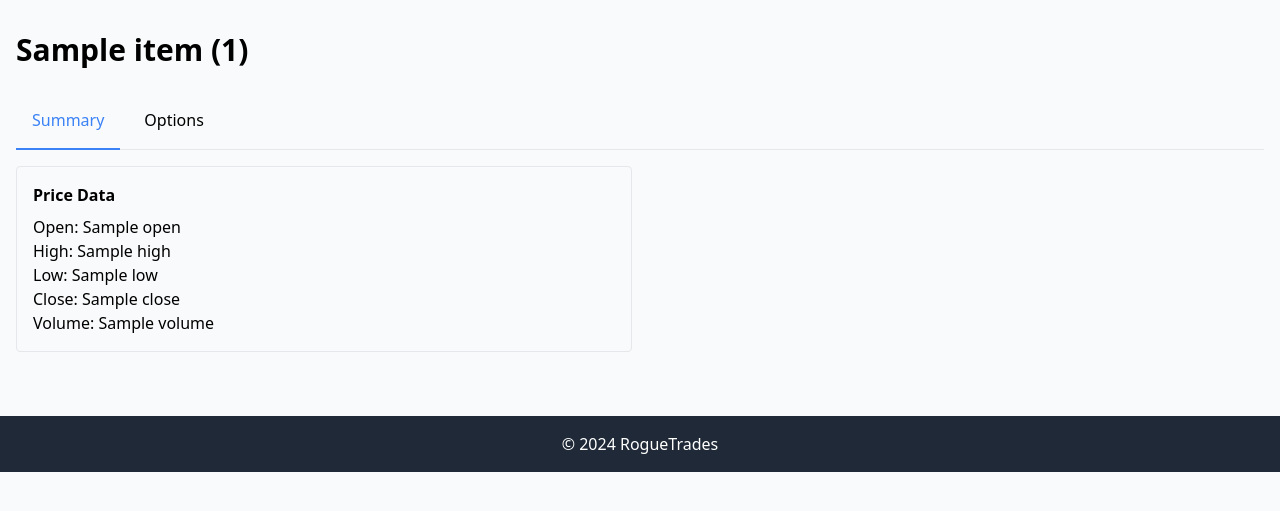
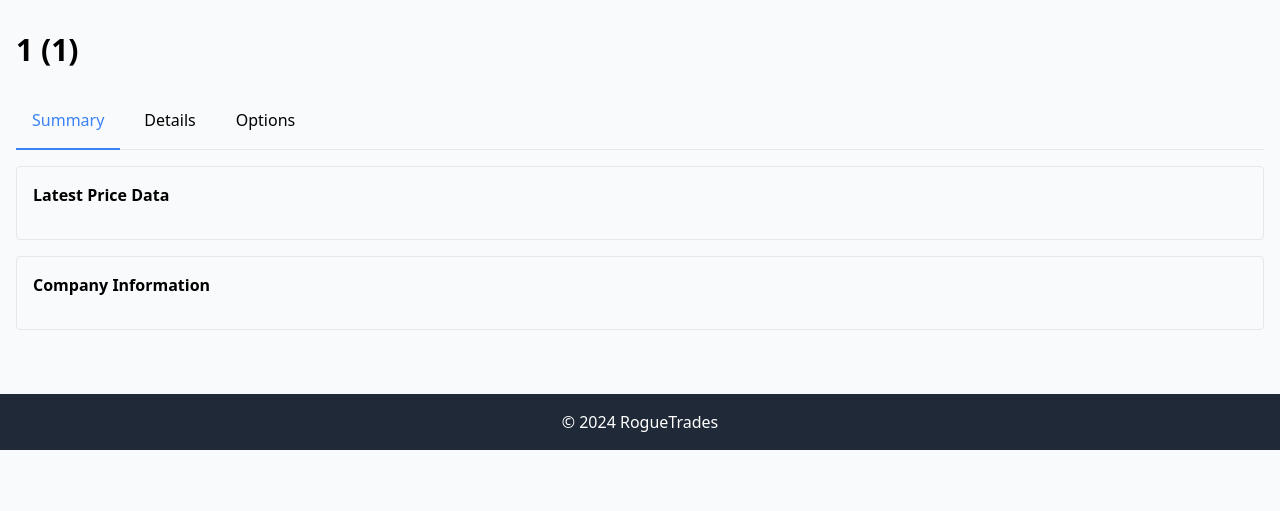
Before and after one commit to et2reid/RogueTrades, a Django app: page /stock/1/ in a window 1280 px wide. Shown: the part 60-571 px from the top of the page. Run offline with Django 5.2, Linux system fonts and the light colour scheme; tables that the repository leaves empty hold one stand-in row (values such as "Sample post"); a database or web service that is not in the repository returns one stand-in record (values such as "Sample title"); data that the repository does not hold is empty.

Commit message:
Added Alpha Vantage API integration and enhanced stock detail view

```diff
--- a/market_data/services/alpha_vantage_service.py
+++ b/market_data/services/alpha_vantage_service.py
@@ -1,4 +1,6 @@
 # market_data/services/alpha_vantage_service.py
+from datetime import datetime
+from django.core.cache import cache
 from .base_service import BaseAPIService
 
 class AlphaVantageService(BaseAPIService):
@@ -31,3 +33,92 @@
             'symbol': symbol
         }
         return self._make_request(params)
+
+    def get_daily_prices(self, symbol):
+        """
+        Fetch daily price data for a given symbol.
+        Returns cached data if available, otherwise fetches from API.
+        """
+        cache_key = f'alpha_vantage_daily_{symbol}'
+        cached_data = cache.get(cache_key)
+
+        if cached_data:
+            return cached_data
+
+        params = {
+            'function': 'TIME_SERIES_DAILY',
+            'symbol': symbol,
+            'outputsize': 'compact'  # Last 100 data points
+        }
+
+        raw_data = self._make_request(params)
+        processed_data = self._process_daily_data(raw_data)
+
+        # Cache the processed data
+        cache.set(cache_key, processed_data, 900)  # Cache for 15 minutes
+
+        return processed_data
+
+    def _process_daily_data(self, raw_data):
+        """Transform the raw API data into a more usable format."""
+        time_series = raw_data.get('Time Series (Daily)', {})
+        processed_data = []
+
+        for date, values in time_series.items():
+            processed_data.append({
+                'date': datetime.strptime(date, '%Y-%m-%d').date(),
+                'open': float(values['1. open']),
+                'high': float(values['2. high']),
+                'low': float(values['3. low']),
+                'close': float(values['4. close']),
+                'volume': int(values['5. volume'])
+            })
+
+        # Sort by date descending
+        processed_data.sort(key=lambda x: x['date'], reverse=True)
+        return processed_data
+
+    def get_intraday_prices(self, symbol, interval='5min'):
+        """
+        Fetch intraday price data for a given symbol.
+        Interval options: 1min, 5min, 15min, 30min, 60min
+        """
+        cache_key = f'alpha_vantage_intraday_{symbol}_{interval}'
+        cached_data = cache.get(cache_key)
+
+        if cached_data:
+            return cached_data
+
+        params = {
+            'function': 'TIME_SERIES_INTRADAY',
+            'symbol': symbol,
+            'interval': interval,
+            'outputsize': 'compact'
+        }
+
+        raw_data = self._make_request(params)
+        processed_data = self._process_intraday_data(raw_data, interval)
+
+        cache.set(cache_key, processed_data, 300)  # Cache for 5 minutes
+
+        return processed_data
+
+    def _process_intraday_data(self, raw_data, interval):
+        """Transform the raw intraday API data into a more usable format."""
+        time_series_key = f'Time Series ({interval})'
+        time_series = raw_data.get(time_series_key, {})
+        processed_data = []
+
+        for timestamp, values in time_series.items():
+            processed_data.append({
+                'timestamp': datetime.strptime(timestamp, '%Y-%m-%d %H:%M:%S'),
+                'open': float(values['1. open']),
+                'high': float(values['2. high']),
+                'low': float(values['3. low']),
+                'close': float(values['4. close']),
+                'volume': int(values['5. volume'])
+            })
+
+        # Sort by timestamp descending
+        processed_data.sort(key=lambda x: x['timestamp'], reverse=True)
+        return processed_data
--- a/market_data/templates/market_data/stock_detail.html
+++ b/market_data/templates/market_data/stock_detail.html
@@ -1,9 +1,27 @@
 <!-- market_data/templates/market_data/stock_detail.html -->
 {% extends "base.html" %}
+{% load humanize %}  {# Add this line at the top #}
 
 {% block content %}
 <div class="container mx-auto px-4 py-8">
-    <h1 class="text-3xl font-bold mb-6">{{ company_data.Name }} ({{ symbol }})</h1>
+    <div class="flex justify-between items-center mb-6">
+        <h1 class="text-3xl font-bold">{{ company_info.Name|default:symbol }} ({{ symbol }})</h1>
+        {% if latest_price %}
+            <div class="text-right">
+                <div class="text-3xl font-medium">${{ latest_price.price|floatformat:2 }}</div>
+                <p class="text-gray-600">Change:</p>
+                <p class="font-medium {% if latest_price.change >= 0 %}text-green-600{% else %}text-red-600{% endif %}">
+                    {{ latest_price.change|floatformat:2 }}
+                </p>
+                <p class="text-gray-600">Change %:</p>
+                <p class="font-medium {% if latest_price.change >= 0 %}text-green-600{% else %}text-red-600{% endif %}">
+                    {{ latest_price.change_percent|floatformat:2 }}%
+                </p>
+                <p class="text-gray-600">Volume:</p>
+                <p class="font-medium">{{ latest_price.volume|intcomma }}</p>
+            </div>
+        {% endif %}
+    </div>
 
     <!-- Tabs -->
     <div class="mb-4 border-b">
@@ -12,6 +30,12 @@
                 <button class="inline-block p-4 border-b-2 border-blue-500 text-blue-500"
                         id="summary-tab" data-tab="summary">
                     Summary
+                </button>
+            </li>
+            <li class="mr-2">
+                <button class="inline-block p-4 border-b-2 border-transparent hover:border-gray-300"
+                        id="details-tab" data-tab="details">
+                    Details
                 </button>
             </li>
             <li class="mr-2">
@@ -25,23 +49,79 @@
 
     <!-- Tab Content -->
     <div id="summary" class="tab-content">
-        <!-- Summary content will go here -->
-        <div class="grid grid-cols-2 gap-4">
-            <div class="p-4 border rounded">
-                <h3 class="font-bold mb-2">Price Data</h3>
-                <p>Open: {{ quote_data.open }}</p>
-                <p>High: {{ quote_data.high }}</p>
-                <p>Low: {{ quote_data.low }}</p>
-                <p>Close: {{ quote_data.close }}</p>
-                <p>Volume: {{ quote_data.volume }}</p>
+        <!-- Price Data -->
+        <div class="grid grid-cols-1 md:grid-cols-2 gap-4">
+            <div class="p-4 border rounded shadow-sm">
+                <h3 class="font-bold mb-4 text-lg">Latest Price Data</h3>
+                {% if latest_price %}
+                    <div class="grid grid-cols-2 gap-2">
+                        <p class="text-gray-600">Current Price:</p>
+                        <p class="font-medium">${{ latest_price.price|floatformat:2 }}</p>
+                        <p class="text-gray-600">Change:</p>
+                        <p class="font-medium {% if latest_price.change >= 0 %}text-green-600{% else %}text-red-600{% endif %}">
+                            {{ latest_price.change|floatformat:2 }}
+                        </p>
+                        <p class="text-gray-600">Change %:</p>
+                        <p class="font-medium {% if latest_price.change >= 0 %}text-green-600{% else %}text-red-600{% endif %}">
+                            {{ latest_price.change_percent|floatformat:2 }}%
+                        </p>
+                        <p class="text-gray-600">Volume:</p>
+                        <p class="font-medium">{{ latest_price.volume|intcomma }}</p>
+                    </div>
+                {% endif %}
+            </div>
+
+            <!-- Company Info -->
+            <div class="p-4 border rounded shadow-sm">
+                <h3 class="font-bold mb-4 text-lg">Company Information</h3>
+                {% if company_info %}
+                    <div class="grid grid-cols-2 gap-2">
+                        <p class="text-gray-600">Industry:</p>
+                        <p class="font-medium">{{ company_info.Industry|default:"-" }}</p>
+                        <p class="text-gray-600">Sector:</p>
+                        <p class="font-medium">{{ company_info.Sector|default:"-" }}</p>
+                        <p class="text-gray-600">Market Cap:</p>
+                        <p class="font-medium">{{ company_info.MarketCapitalization|intcomma }}</p>
+                        <p class="text-gray-600">Exchange:</p>
+                        <p class="font-medium">{{ company_info.Exchange|default:"-" }}</p>
+                    </div>
+                {% endif %}
             </div>
         </div>
     </div>
 
+    <div id="details" class="tab-content hidden">
+        <div class="overflow-x-auto">
+            <table class="min-w-full table-auto">
+                <thead>
+                    <tr class="bg-gray-100">
+                        <th class="px-4 py-2 text-left">Date</th>
+                        <th class="px-4 py-2 text-right">Open</th>
+                        <th class="px-4 py-2 text-right">High</th>
+                        <th class="px-4 py-2 text-right">Low</th>
+                        <th class="px-4 py-2 text-right">Close</th>
+                        <th class="px-4 py-2 text-right">Volume</th>
+                    </tr>
+                </thead>
+                <tbody>
+                    {% for day in daily_data %}
+                        <tr class="{% cycle 'bg-white' 'bg-gray-50' %}">
+                            <td class="px-4 py-2 border-t">{{ day.date|date:"Y-m-d" }}</td>
+                            <td class="px-4 py-2 border-t text-right">${{ day.open|floatformat:2 }}</td>
+                            <td class="px-4 py-2 border-t text-right">${{ day.high|floatformat:2 }}</td>
+                            <td class="px-4 py-2 border-t text-right">${{ day.low|floatformat:2 }}</td>
+                            <td class="px-4 py-2 border-t text-right">${{ day.close|floatformat:2 }}</td>
+                            <td class="px-4 py-2 border-t text-right">{{ day.volume|intcomma }}</td>
+                        </tr>
+                    {% endfor %}
+                </tbody>
+            </table>
+        </div>
+    </div>
+
     <div id="options" class="tab-content hidden">
-        <!-- Options content will go here -->
         <div class="overflow-x-auto">
-            <!-- We'll implement the options chain display next -->
+            <p class="text-gray-600">Options data will be implemented in the next phase.</p>
         </div>
     </div>
 </div>
--- a/market_data/views.py
+++ b/market_data/views.py
@@ -1,33 +1,53 @@
-from django.shortcuts import render
-
-# Create your views here.
 # market_data/views.py
-from django.shortcuts import render
 from django.views.generic import TemplateView
 from .services.alpha_vantage_service import AlphaVantageService
+import logging
+
+logger = logging.getLogger(__name__)
 
 class HomeView(TemplateView):
     template_name = 'market_data/home.html'
 
 class StockDetailView(TemplateView):
-    template_name = 'market_data/stock_detail.html'
+    template_name = 'market_data/stock_detail.html'  # Back to your original template
 
     def get_context_data(self, **kwargs):
         context = super().get_context_data(**kwargs)
-        symbol = self.kwargs.get('symbol')
+        symbol = kwargs.get('symbol', '').upper()
 
-        service = AlphaVantageService()
+        try:
+            service = AlphaVantageService()
 
-        # Fetch data from Alpha Vantage
-        quote_data = service.get_stock_quote(symbol)
-        company_data = service.get_company_overview(symbol)
-        options_data = service.get_options_chain(symbol)
+            # Get stock data
+            quote = service.get_stock_quote(symbol)
+            daily_data = service.get_daily_prices(symbol)
+            company_info = service.get_company_overview(symbol)
 
-        context.update({
-            'symbol': symbol,
-            'quote_data': quote_data,
-            'company_data': company_data,
-            'options_data': options_data,
-        })
+            # Process quote data for display
+            latest_price = None
+            if quote and 'Global Quote' in quote:
+                latest_price = {
+                    'price': float(quote['Global Quote']['05. price']),
+                    'change': float(quote['Global Quote']['09. change']),
+                    'change_percent': float(quote['Global Quote']['10. change percent'].rstrip('%')),
+                    'volume': int(quote['Global Quote']['06. volume'])
+                }
+
+            context.update({
+                'symbol': symbol,
+                'company_info': company_info,
+                'latest_price': latest_price,
+                'daily_data': daily_data,
+                'error': None
+            })
+
+            logger.info(f"Successfully fetched data for {symbol}")
+
+        except Exception as e:
+            logger.error(f"Error fetching data for {symbol}: {str(e)}")
+            context.update({
+                'symbol': symbol,
+                'error': "Unable to fetch market data at this time. Please try again later."
+            })
 
         return context
```
Also changed, not shown: roguetrades/settings.py (+45 -1 lines).
